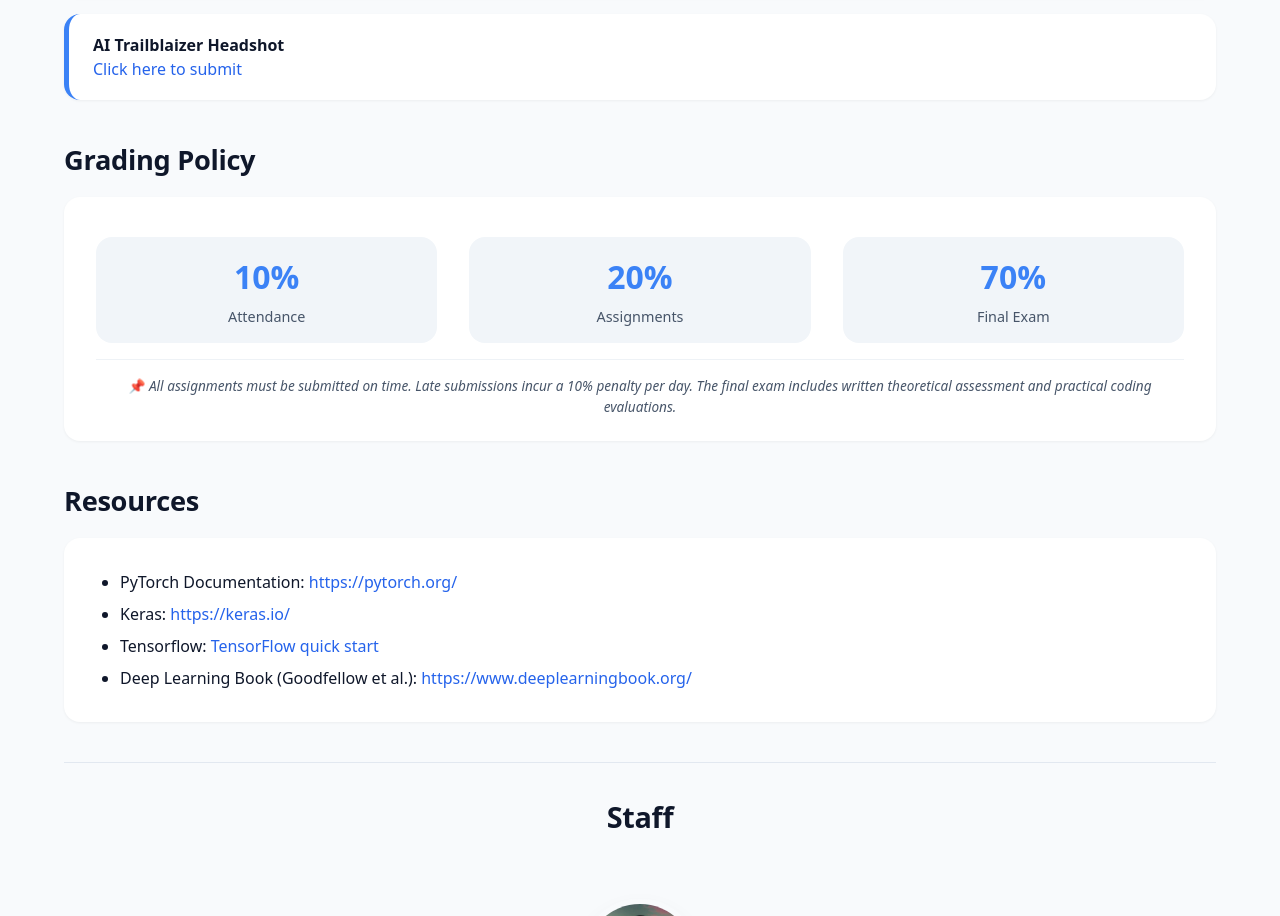
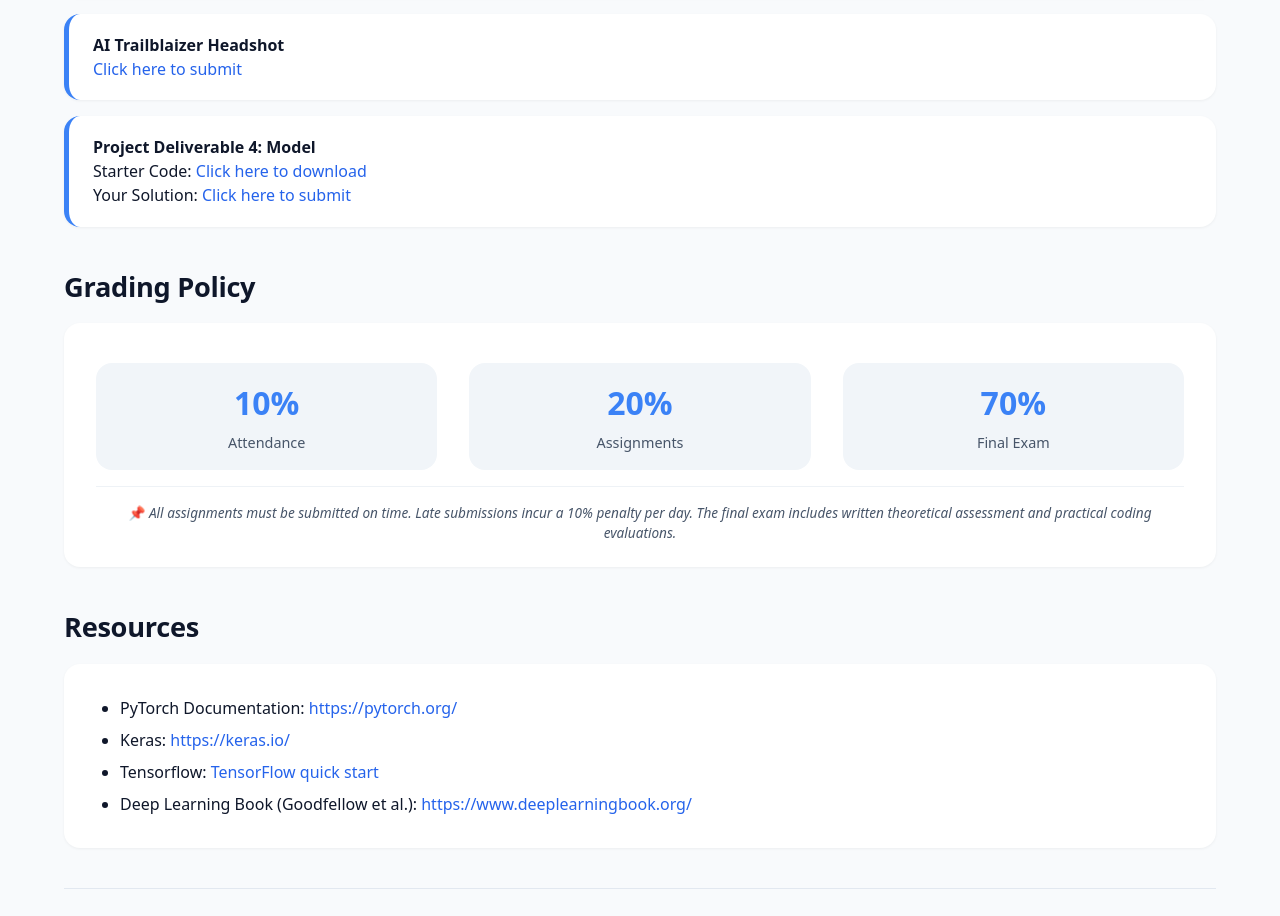
Before and after one commit to uojai/deeplearning, a plain HTML site: page index.html in a window 1280 px wide. Shown: the part 3504-4420 px from the top of the page. Drawn offline with Linux system fonts and the light colour scheme.

Commit message:
Add files via upload

```diff
--- a/index.html
+++ b/index.html
@@ -693,6 +693,11 @@
         <strong>AI Trailblaizer Headshot </strong><br>
         <a href="https://forms.gle/YGFDaDRtePeMLWtA9">Click here to submit</a>
       </div>
+      <div class="assignment-item">
+        <strong>Project Deliverable 4: Model </strong><br>
+        Starter Code: <a href="https://drive.google.com/file/d/1q5X-TBu_oGsW1p9j5SR_yMXgpVtf2B_r/view?usp=sharing">Click here to download</a><br>
+        Your Solution: <a href="https://forms.gle/K2HkvFsY9fmCUZmG8">Click here to submit</a>
+      </div>
 
     </div>
   </section>
```
